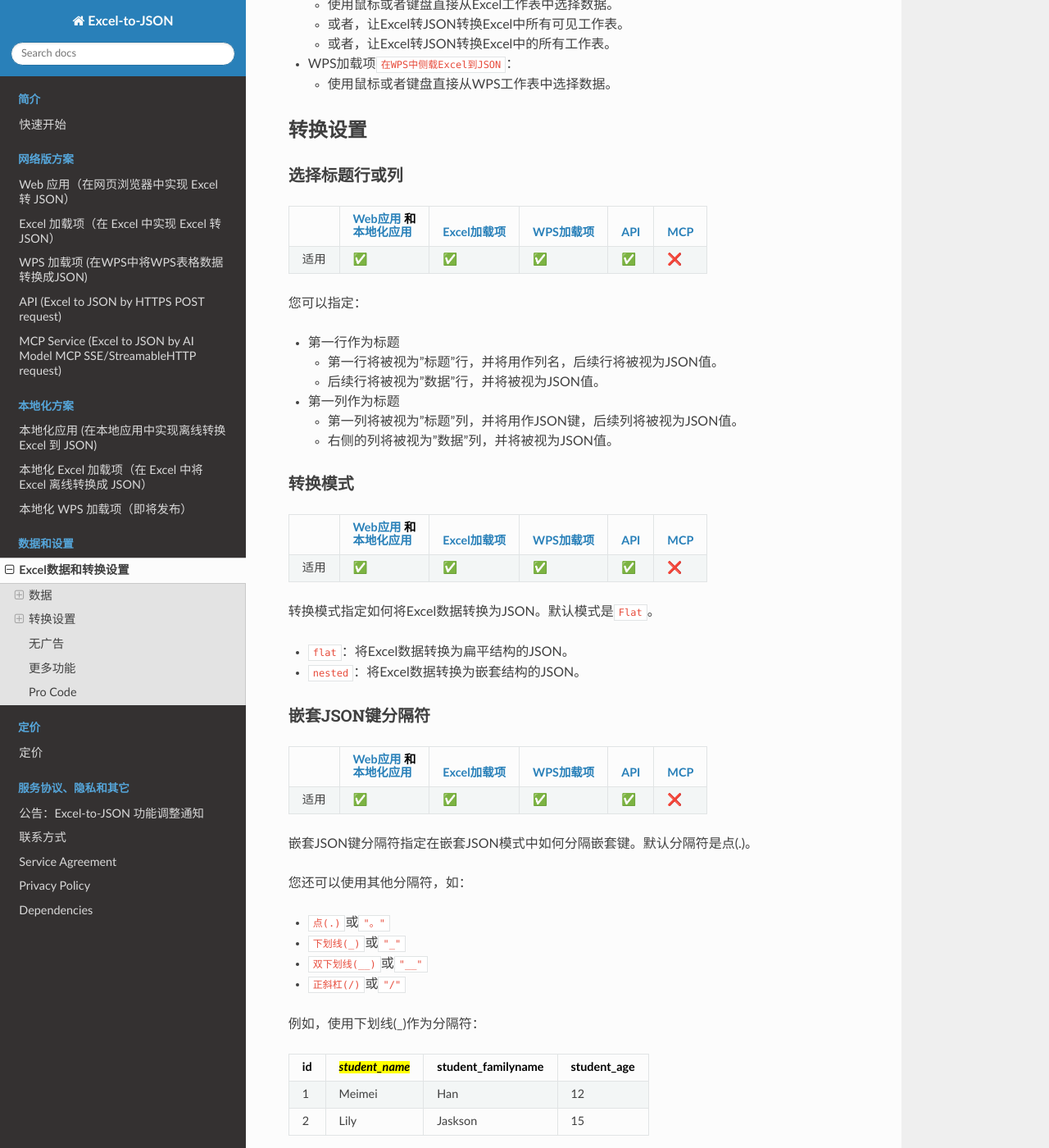
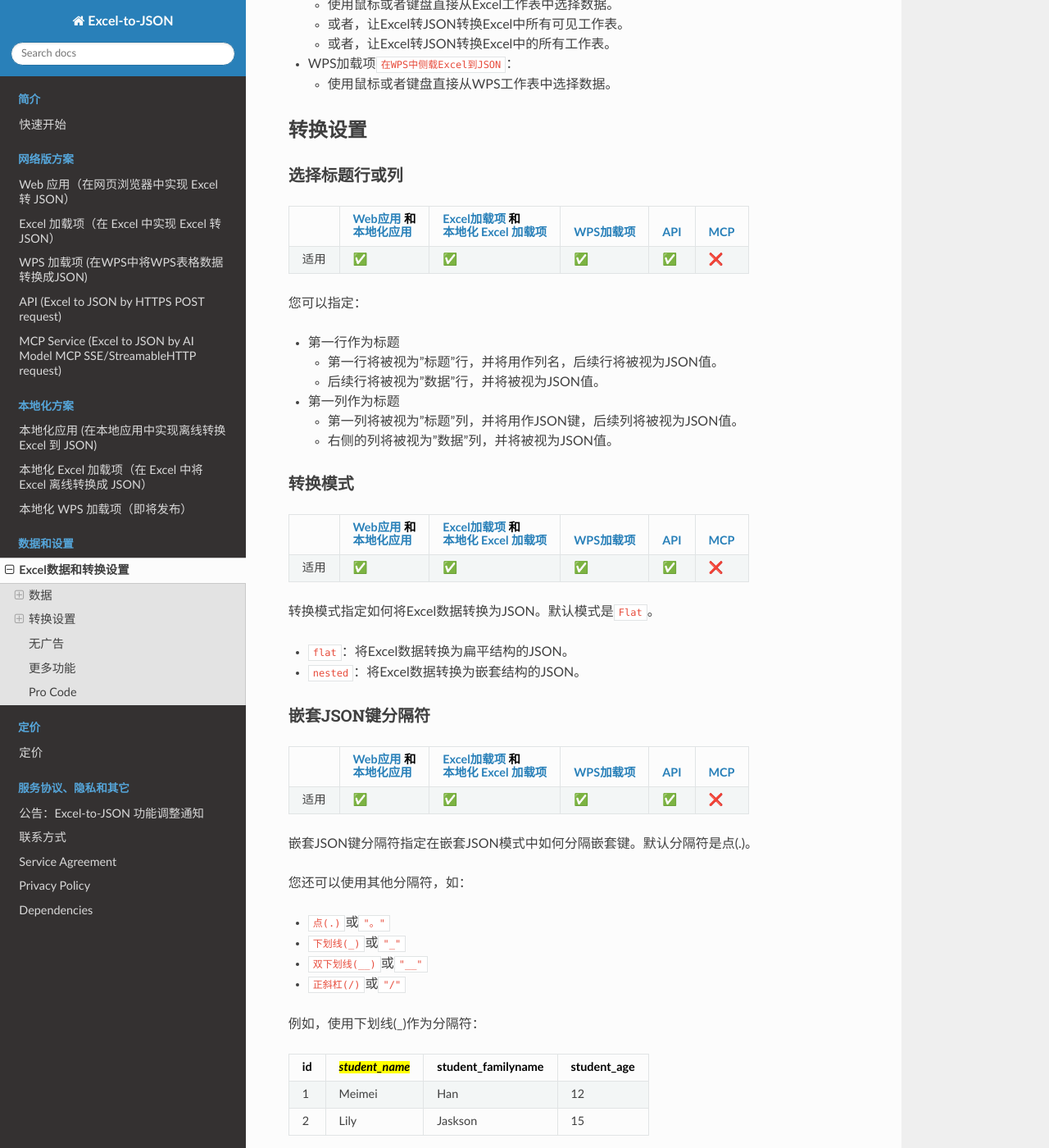
Before and after one commit to he-yang/Excel-to-JSON-zh-CN, a Sphinx documentation site: the page built from source/profeatures.md, in a window 1280 px wide and 1400 px high, scrolled down 804 px. Shown: the whole window at 82% size. Built offline with Sphinx 7.4.7 and the Read the Docs theme 3.1.0, drawn with Linux system fonts in a browser that asks for light colours; some of the changed text lies outside the part shown.

Commit message:
update docx for localexceladdin

```diff
--- a/source/profeatures.md
+++ b/source/profeatures.md
@@ -8,7 +8,7 @@ WTSolutions的Excel转JSON工具提供了一系列增强工具功能的转换规
 
 ### 数据源
 
-| <br /> | [Web应用](WebApp.md) 和 <br>[本地化应用](LocalApp.md) | [Excel加载项](ExcelAddIn.md) | [WPS加载项](WPSAddIn.md) | [API](API.md) | [MCP](MCP.md) |
+| <br /> | [Web应用](WebApp.md) 和 <br>[本地化应用](LocalApp.md) | [Excel加载项](ExcelAddIn.md) 和 <br> [本地化 Excel 加载项](LocalExcelAddin.md) | [WPS加载项](WPSAddIn.md) | [API](API.md) | [MCP](MCP.md) |
 | :----: | :----------------: | :-----------------------: | :-------------------: | :-----------: | :-----------: |
 |   适用   |          ✅         |             ✅             |           ✅           |       ❌       |       ❌       |
 
@@ -33,7 +33,7 @@ WTSolutions的Excel转JSON工具提供了一系列增强工具功能的转换规
 
 ### 选择标题行或列
 
-| <br /> | [Web应用](WebApp.md) 和 <br>[本地化应用](LocalApp.md) | [Excel加载项](ExcelAddIn.md) | [WPS加载项](WPSAddIn.md) | [API](API.md) | [MCP](MCP.md) |
+| <br /> | [Web应用](WebApp.md) 和 <br>[本地化应用](LocalApp.md) | [Excel加载项](ExcelAddIn.md) 和 <br> [本地化 Excel 加载项](LocalExcelAddin.md) | [WPS加载项](WPSAddIn.md) | [API](API.md) | [MCP](MCP.md) |
 | :----: | :----------------: | :-----------------------: | :-------------------: | :-----------: | :-----------: |
 |   适用   |          ✅         |             ✅             |           ✅           |       ✅       |       ❌       |
 
@@ -48,7 +48,7 @@ WTSolutions的Excel转JSON工具提供了一系列增强工具功能的转换规
 
 ### 转换模式
 
-| <br /> | [Web应用](WebApp.md) 和 <br>[本地化应用](LocalApp.md) | [Excel加载项](ExcelAddIn.md) | [WPS加载项](WPSAddIn.md) | [API](API.md) | [MCP](MCP.md) |
+| <br /> | [Web应用](WebApp.md) 和 <br>[本地化应用](LocalApp.md) | [Excel加载项](ExcelAddIn.md) 和 <br> [本地化 Excel 加载项](LocalExcelAddin.md) | [WPS加载项](WPSAddIn.md) | [API](API.md) | [MCP](MCP.md) |
 | :----: | :----------------: | :-----------------------: | :-------------------: | :-----------: | :-----------: |
 |   适用   |          ✅         |             ✅             |           ✅           |       ✅       |       ❌       |
 
@@ -59,7 +59,7 @@ WTSolutions的Excel转JSON工具提供了一系列增强工具功能的转换规
 
 ### 嵌套JSON键分隔符
 
-| <br /> | [Web应用](WebApp.md) 和 <br>[本地化应用](LocalApp.md) | [Excel加载项](ExcelAddIn.md) | [WPS加载项](WPSAddIn.md) | [API](API.md) | [MCP](MCP.md) |
+| <br /> | [Web应用](WebApp.md) 和 <br>[本地化应用](LocalApp.md) | [Excel加载项](ExcelAddIn.md) 和 <br> [本地化 Excel 加载项](LocalExcelAddin.md) | [WPS加载项](WPSAddIn.md) | [API](API.md) | [MCP](MCP.md) |
 | :----: | :----------------: | :-----------------------: | :-------------------: | :-----------: | :-----------: |
 |   适用   |          ✅         |             ✅             |           ✅           |       ✅       |       ❌       |
 
@@ -117,7 +117,7 @@ WTSolutions的Excel转JSON工具提供了一系列增强工具功能的转换规
 
 ### 空单元格的输出格式
 
-| <br /> | [Web应用](WebApp.md) 和 <br>[本地化应用](LocalApp.md) | [Excel加载项](ExcelAddIn.md) | [WPS加载项](WPSAddIn.md) | [API](API.md) | [MCP](MCP.md) |
+| <br /> | [Web应用](WebApp.md) 和 <br>[本地化应用](LocalApp.md) | [Excel加载项](ExcelAddIn.md) 和 <br> [本地化 Excel 加载项](LocalExcelAddin.md) | [WPS加载项](WPSAddIn.md) | [API](API.md) | [MCP](MCP.md) |
 | :----: | :----------------: | :-----------------------: | :-------------------: | :-----------: | :-----------: |
 |   适用   |          ✅         |             ✅             |           ✅           |       ✅       |       ❌       |
 
@@ -179,7 +179,7 @@ WTSolutions的Excel转JSON工具提供了一系列增强工具功能的转换规
 
 ### 布尔值的输出格式
 
-| <br /> | [Web应用](WebApp.md) 和 <br>[本地化应用](LocalApp.md) | [Excel加载项](ExcelAddIn.md) | [WPS加载项](WPSAddIn.md) | [API](API.md) | [MCP](MCP.md) |
+| <br /> | [Web应用](WebApp.md) 和 <br>[本地化应用](LocalApp.md) | [Excel加载项](ExcelAddIn.md) 和 <br> [本地化 Excel 加载项](LocalExcelAddin.md) | [WPS加载项](WPSAddIn.md) | [API](API.md) | [MCP](MCP.md) |
 | :----: | :----------------: | :-----------------------: | :-------------------: | :-----------: | :-----------: |
 |   适用   |          ✅         |             ✅             |           ✅           |       ✅       |       ❌       |
 
@@ -243,7 +243,7 @@ WTSolutions的Excel转JSON工具提供了一系列增强工具功能的转换规
 
 ### 日期格式值的输出格式
 
-| <br /> | [Web应用](WebApp.md) 和 <br>[本地化应用](LocalApp.md) | [Excel加载项](ExcelAddIn.md) | [WPS加载项](WPSAddIn.md) | [API](API.md) | [MCP](MCP.md) |
+| <br /> | [Web应用](WebApp.md) 和 <br>[本地化应用](LocalApp.md) | [Excel加载项](ExcelAddIn.md) 和 <br> [本地化 Excel 加载项](LocalExcelAddin.md) | [WPS加载项](WPSAddIn.md) | [API](API.md) | [MCP](MCP.md) |
 | :----: | :----------------: | :-----------------------: | :-------------------: | :-----------: | :-----------: |
 |   适用   |          ❌         |             ✅             |           ✅           |       ❌       |       ❌       |
 
@@ -293,7 +293,7 @@ WTSolutions的Excel转JSON工具提供了一系列增强工具功能的转换规
 
 ### JSON的输出格式
 
-| <br /> | [Web应用](WebApp.md) 和 <br>[本地化应用](LocalApp.md) | [Excel加载项](ExcelAddIn.md) | [WPS加载项](WPSAddIn.md) | [API](API.md) | [MCP](MCP.md) |
+| <br /> | [Web应用](WebApp.md) 和 <br>[本地化应用](LocalApp.md) | [Excel加载项](ExcelAddIn.md) 和 <br> [本地化 Excel 加载项](LocalExcelAddin.md) | [WPS加载项](WPSAddIn.md) | [API](API.md) | [MCP](MCP.md) |
 | :----: | :----------------: | :-----------------------: | :-------------------: | :-----------: | :-----------: |
 |   适用   |          ✅         |             ✅             |           ✅           |       ✅       |       ❌       |
 
@@ -337,7 +337,7 @@ WTSolutions的Excel转JSON工具提供了一系列增强工具功能的转换规
 
 ### 单对象JSON的输出格式
 
-| <br /> | [Web应用](WebApp.md) 和 <br>[本地化应用](LocalApp.md) | [Excel加载项](ExcelAddIn.md) | [WPS加载项](WPSAddIn.md) | [API](API.md) | [MCP](MCP.md) |
+| <br /> | [Web应用](WebApp.md) 和 <br>[本地化应用](LocalApp.md) | [Excel加载项](ExcelAddIn.md) 和 <br> [本地化 Excel 加载项](LocalExcelAddin.md) | [WPS加载项](WPSAddIn.md) | [API](API.md) | [MCP](MCP.md) |
 | :----: | :----------------: | :-----------------------: | :-------------------: | :-----------: | :-----------: |
 |   适用   |          ✅         |             ✅             |           ✅           |       ✅       |       ❌       |
 
@@ -374,7 +374,7 @@ WTSolutions的Excel转JSON工具提供了一系列增强工具功能的转换规
 
 ### 另存为时的文件名
 
-| <br /> | [Web应用](WebApp.md) 和 <br>[本地化应用](LocalApp.md) | [Excel加载项](ExcelAddIn.md) | [WPS加载项](WPSAddIn.md) | [API](API.md) | [MCP](MCP.md) |
+| <br /> | [Web应用](WebApp.md) 和 <br>[本地化应用](LocalApp.md) | [Excel加载项](ExcelAddIn.md) 和 <br> [本地化 Excel 加载项](LocalExcelAddin.md) | [WPS加载项](WPSAddIn.md) | [API](API.md) | [MCP](MCP.md) |
 | :----: | :----------------: | :-----------------------: | :-------------------: | :-----------: | :-----------: |
 |   适用   |          ✅         |             ✅             |           ✅           |       ❌       |       ❌       |
 
```
Also changed, not shown: other parts of source/profeatures.md (+2 -0 lines), 4 other files.
